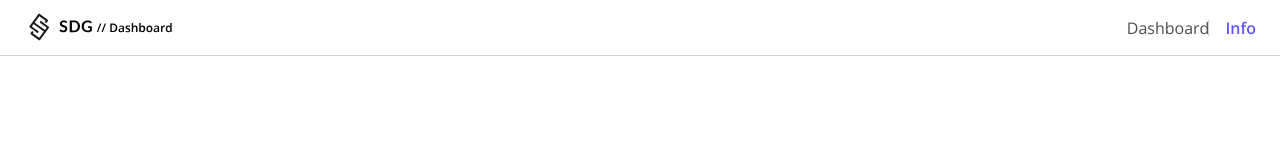
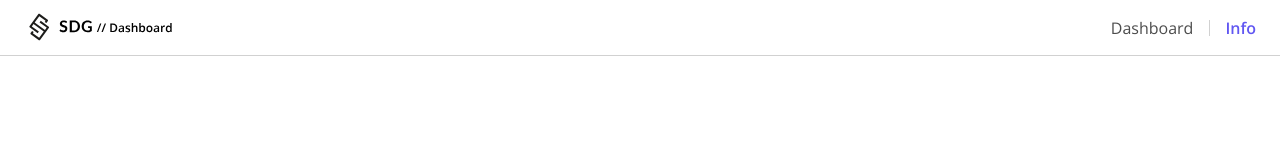
Before and after one commit to GLambermont/SDG-Dashboard, a Vue app: page / in a window 1280 px wide. Shown: the top 160 px of the page. Built offline with nearby package versions, Linux system fonts and the light colour scheme.

Commit message:
Fixed divider between nav items

```diff
--- a/src/components/PageHeader.vue
+++ b/src/components/PageHeader.vue
@@ -46,17 +46,21 @@ export default {
   a {
     display: inline-block;
     position: relative;
-    margin-left: 16px;
+    padding: 0 16px;
     color: $sdg-c-copy-dark;
     text-decoration: none;
 
     // Link divider
-    &:not(:last-child)::after {
+    &:not(:first-child)::after {
       content: '';
       @include pos-center('y');
-      right: 0;
+      left: 0;
       height: 16px;
       border-left: 1px solid $sdg-c-divider-dark-1;
+    }
+
+    &:last-child {
+      padding-right: 0;
     }
   }
 
```
